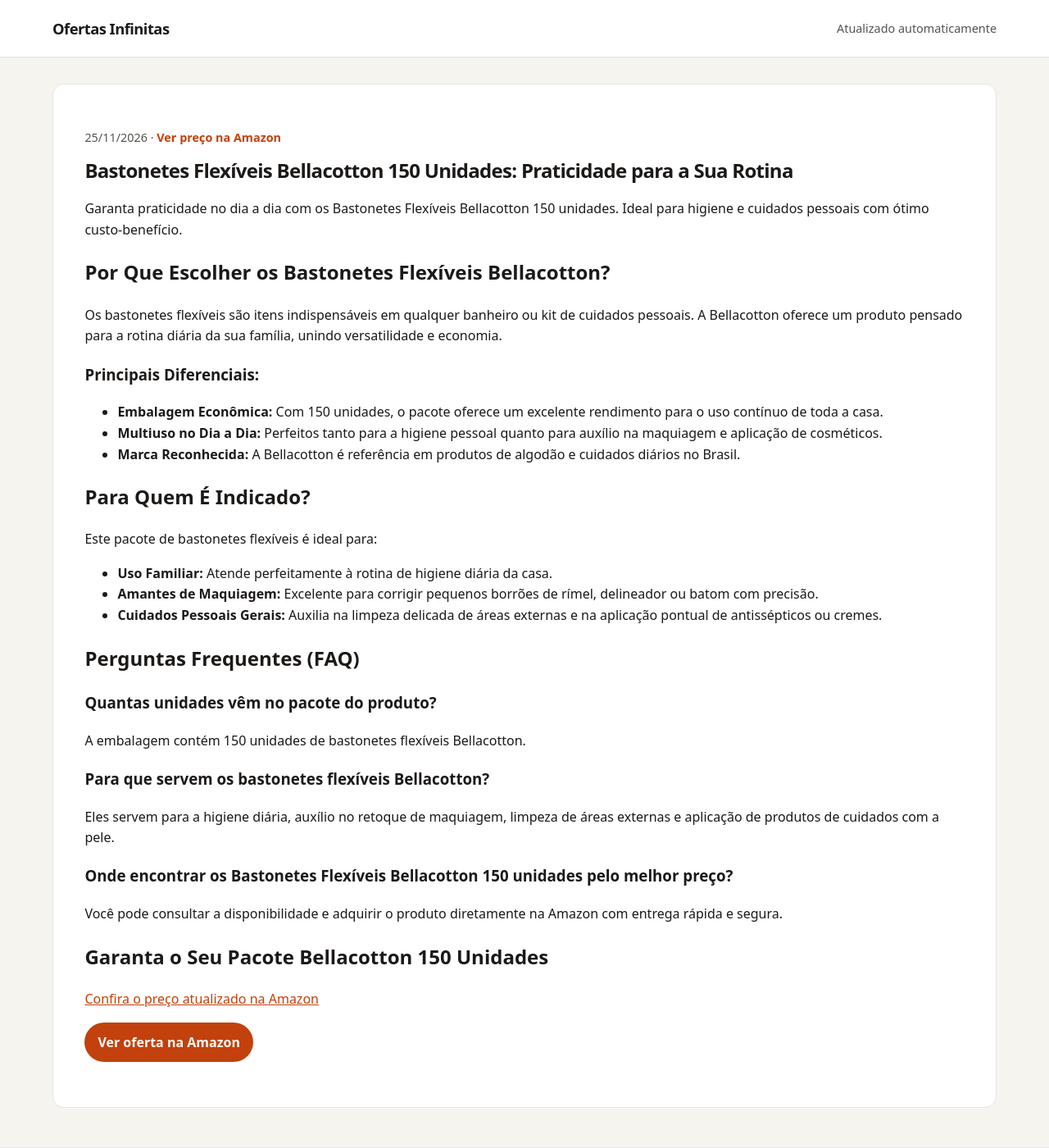
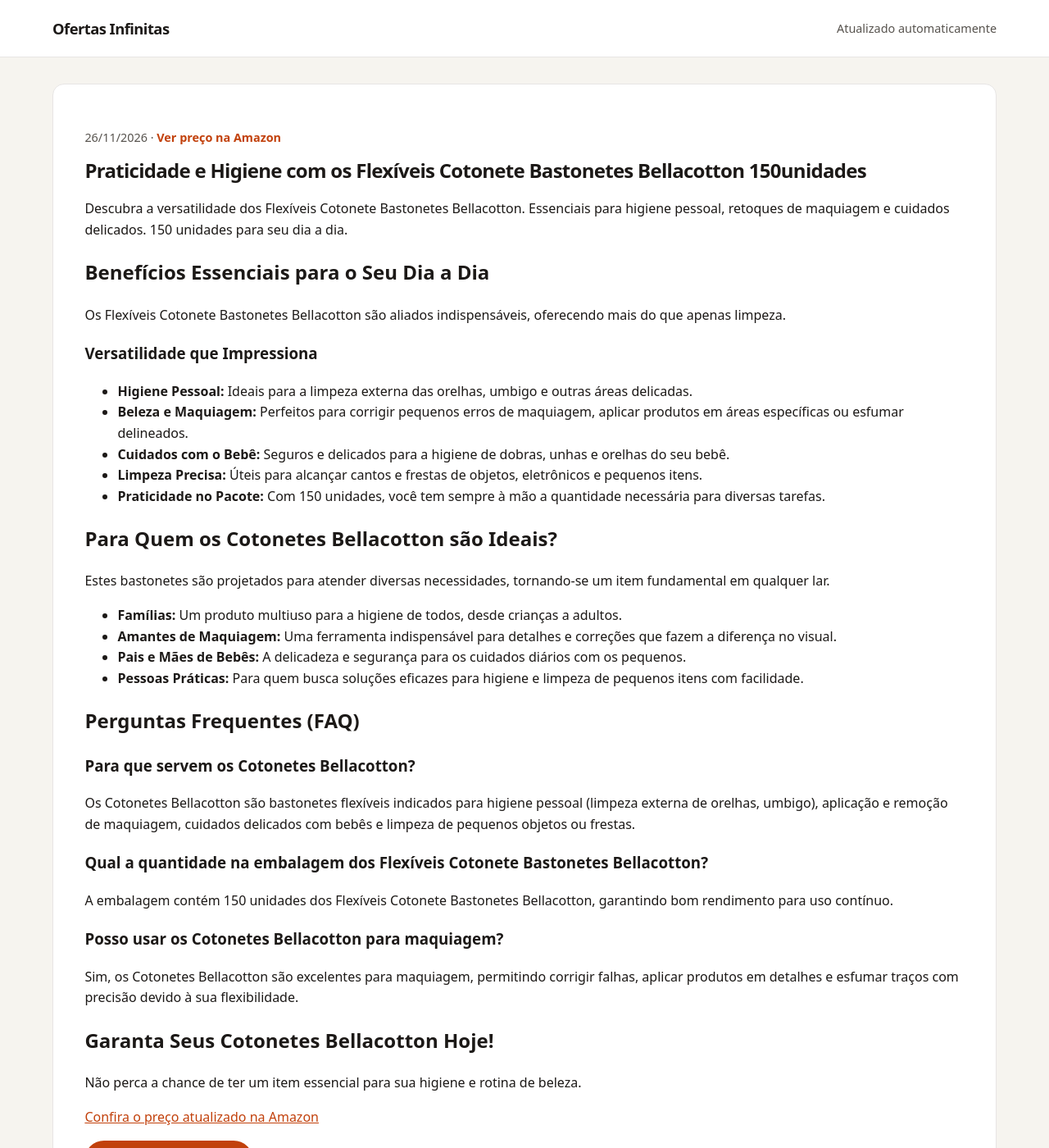
Before and after one commit to Monuver/afiliado, a Jekyll site: the page built from _posts/2026-08-19-flexiveis-cotonete-bastonetes-bellacotton-150unidades-b0cx9wkp1b.md, in a window 1280 px wide and 1400 px high. Shown: the whole window at 82% size. Built offline with Jekyll 4.4.1, drawn with Linux system fonts in a browser that asks for light colours.

Commit message:
chore: novas ofertas geradas automaticamente

```diff
--- a/_posts/2026-08-19-flexiveis-cotonete-bastonetes-bellacotton-150unidades-b0cx9wkp1b.md
+++ b/_posts/2026-08-19-flexiveis-cotonete-bastonetes-bellacotton-150unidades-b0cx9wkp1b.md
@@ -1,8 +1,8 @@
 ---
 layout: post
-title: 'Bastonetes Flexíveis Bellacotton 150 Unidades: Praticidade para a Sua Rotina'
-description: Garanta praticidade no dia a dia com os Bastonetes Flexíveis Bellacotton 150 unidades. Ideal para higiene e cuidados pessoais com ótimo custo-benefício.
-date: 2026-11-25 15:28:43 -0300
+title: Praticidade e Higiene com os Flexíveis Cotonete Bastonetes Bellacotton 150unidades
+description: Descubra a versatilidade dos Flexíveis Cotonete Bastonetes Bellacotton. Essenciais para higiene pessoal, retoques de maquiagem e cuidados delicados....
+date: 2026-11-26 15:10:56 -0300
 categories:
 - ofertas
 image: ''
@@ -10,38 +10,40 @@ preco: Ver preço na Amazon
 affiliate_url: https://amzn.to/4qoOHSN
 ---
 
-# Bastonetes Flexíveis Bellacotton 150 Unidades: Praticidade para a Sua Rotina
+# Praticidade e Higiene com os Flexíveis Cotonete Bastonetes Bellacotton 150unidades
 
-Garanta praticidade no dia a dia com os Bastonetes Flexíveis Bellacotton 150 unidades. Ideal para higiene e cuidados pessoais com ótimo custo-benefício.
+Descubra a versatilidade dos Flexíveis Cotonete Bastonetes Bellacotton. Essenciais para higiene pessoal, retoques de maquiagem e cuidados delicados. 150 unidades para seu dia a dia.
 
-## Por Que Escolher os Bastonetes Flexíveis Bellacotton?
+## Benefícios Essenciais para o Seu Dia a Dia
+Os Flexíveis Cotonete Bastonetes Bellacotton são aliados indispensáveis, oferecendo mais do que apenas limpeza.
 
-Os bastonetes flexíveis são itens indispensáveis em qualquer banheiro ou kit de cuidados pessoais. A Bellacotton oferece um produto pensado para a rotina diária da sua família, unindo versatilidade e economia.
+### Versatilidade que Impressiona
+*   **Higiene Pessoal:** Ideais para a limpeza externa das orelhas, umbigo e outras áreas delicadas.
+*   **Beleza e Maquiagem:** Perfeitos para corrigir pequenos erros de maquiagem, aplicar produtos em áreas específicas ou esfumar delineados.
+*   **Cuidados com o Bebê:** Seguros e delicados para a higiene de dobras, unhas e orelhas do seu bebê.
+*   **Limpeza Precisa:** Úteis para alcançar cantos e frestas de objetos, eletrônicos e pequenos itens.
+*   **Praticidade no Pacote:** Com 150 unidades, você tem sempre à mão a quantidade necessária para diversas tarefas.
 
-### Principais Diferenciais:
-* **Embalagem Econômica:** Com 150 unidades, o pacote oferece um excelente rendimento para o uso contínuo de toda a casa.
-* **Multiuso no Dia a Dia:** Perfeitos tanto para a higiene pessoal quanto para auxílio na maquiagem e aplicação de cosméticos.
-* **Marca Reconhecida:** A Bellacotton é referência em produtos de algodão e cuidados diários no Brasil.
+## Para Quem os Cotonetes Bellacotton são Ideais?
+Estes bastonetes são projetados para atender diversas necessidades, tornando-se um item fundamental em qualquer lar.
 
-## Para Quem É Indicado?
-
-Este pacote de bastonetes flexíveis é ideal para:
-
-* **Uso Familiar:** Atende perfeitamente à rotina de higiene diária da casa.
-* **Amantes de Maquiagem:** Excelente para corrigir pequenos borrões de rímel, delineador ou batom com precisão.
-* **Cuidados Pessoais Gerais:** Auxilia na limpeza delicada de áreas externas e na aplicação pontual de antissépticos ou cremes.
+*   **Famílias:** Um produto multiuso para a higiene de todos, desde crianças a adultos.
+*   **Amantes de Maquiagem:** Uma ferramenta indispensável para detalhes e correções que fazem a diferença no visual.
+*   **Pais e Mães de Bebês:** A delicadeza e segurança para os cuidados diários com os pequenos.
+*   **Pessoas Práticas:** Para quem busca soluções eficazes para higiene e limpeza de pequenos itens com facilidade.
 
 ## Perguntas Frequentes (FAQ)
 
-### Quantas unidades vêm no pacote do produto?
-A embalagem contém 150 unidades de bastonetes flexíveis Bellacotton.
+### Para que servem os Cotonetes Bellacotton?
+Os Cotonetes Bellacotton são bastonetes flexíveis indicados para higiene pessoal (limpeza externa de orelhas, umbigo), aplicação e remoção de maquiagem, cuidados delicados com bebês e limpeza de pequenos objetos ou frestas.
 
-### Para que servem os bastonetes flexíveis Bellacotton?
-Eles servem para a higiene diária, auxílio no retoque de maquiagem, limpeza de áreas externas e aplicação de produtos de cuidados com a pele.
+### Qual a quantidade na embalagem dos Flexíveis Cotonete Bastonetes Bellacotton?
+A embalagem contém 150 unidades dos Flexíveis Cotonete Bastonetes Bellacotton, garantindo bom rendimento para uso contínuo.
 
-### Onde encontrar os Bastonetes Flexíveis Bellacotton 150 unidades pelo melhor preço?
-Você pode consultar a disponibilidade e adquirir o produto diretamente na Amazon com entrega rápida e segura.
+### Posso usar os Cotonetes Bellacotton para maquiagem?
+Sim, os Cotonetes Bellacotton são excelentes para maquiagem, permitindo corrigir falhas, aplicar produtos em detalhes e esfumar traços com precisão devido à sua flexibilidade.
 
-## Garanta o Seu Pacote Bellacotton 150 Unidades
+## Garanta Seus Cotonetes Bellacotton Hoje!
+Não perca a chance de ter um item essencial para sua higiene e rotina de beleza.
 
 [Confira o preço atualizado na Amazon](https://amzn.to/4qoOHSN)
```
Also changed, not shown: _posts/2026-08-18-cafeteira-italiana-expresso-aluminio-xicaras-b08b79hyvc.md (+27 -22 lines), _posts/2026-08-19-cadeira-escritorio-presidente-duoffice-du500a-b09vnbcfdj.md (+34 -24 lines), _posts/2026-08-19-shampoo-clorexidina-seborreia-queda-500ml-b09l9qkmd1.md (+28 -24 lines).
